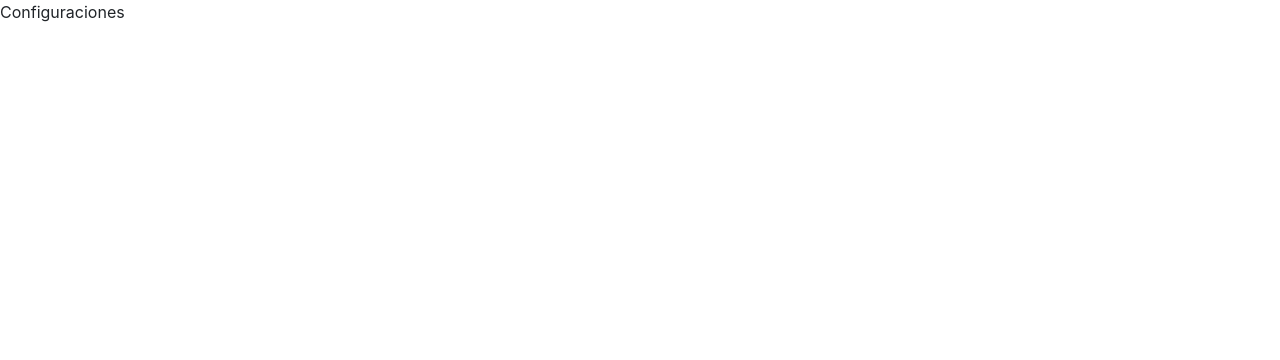
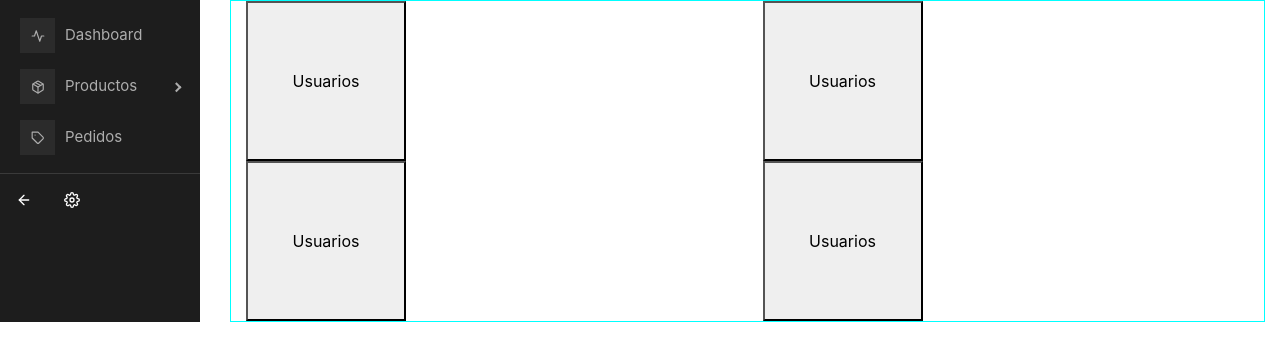
Before and after one commit to FLOTUZ/core, a Next.js app: page /configuraciones in a window 1280 px wide. Shown: the top 360 px of the page. Built offline with nearby package versions, Linux system fonts and the light colour scheme.

Commit message:
[Pages] Se agregaron rutas de configuraciones

```diff
--- a/components/layouts/DefaultLayout.js
+++ b/components/layouts/DefaultLayout.js
@@ -16,6 +16,7 @@ function DefaultLayout(props) {
           {props.children}
         </Col>
       </Row>
+
     </>
   );
 }
--- a/components/layouts/DefaultLayout.module.css
+++ b/components/layouts/DefaultLayout.module.css
@@ -1,10 +1,8 @@
 .menu{
-    background-color: aqua;
     height: auto;
 }
 
 .main{
-    background-color: blue;
     width: auto ;
 }
 
--- /dev/null
+++ b/pages/configuraciones/Index.module.css
@@ -0,0 +1,8 @@
+.button{
+    height: 10rem;
+    width: 10rem;
+}
+
+.lay{
+    border: 1px solid aqua;
+}
--- a/pages/configuraciones/index.js
+++ b/pages/configuraciones/index.js
@@ -1,10 +1,39 @@
+import DefaultLayout from "components/layouts/DefaultLayout";
+import { Col, Container, Row } from "react-bootstrap";
+
+import styles from "./Index.module.css";
+
 function Configuraciones() {
-    return (
-        <div>
-            Configuraciones
-        </div>
-
-    );
+  return (
+    <DefaultLayout>
+      <Container className={styles.lay} fluid="md">
+        <Row>
+          <Col>
+            <button className={styles.button}>
+                Usuarios
+            </button>
+          </Col>
+          <Col>
+            <button className={styles.button}>
+                Usuarios
+            </button>
+          </Col>
+        </Row>
+        <Row>
+        <Col>
+            <button className={styles.button}>
+                Usuarios
+            </button>
+          </Col>
+          <Col>
+            <button className={styles.button}>
+                Usuarios
+            </button>
+          </Col>
+        </Row>
+      </Container>
+    </DefaultLayout>
+  );
 }
 
 export default Configuraciones;
--- a/styles/Dashboard.module.css
+++ b/styles/Dashboard.module.css
@@ -1,4 +1,3 @@
-
 .cards{
     list-style: none;
     display: flex;
```
Also changed, not shown: pages/Dashboard.js (+42 -33 lines), pages/productos/detalles.js (added, +11 -0 lines), pages/productos/nuevo.js (+4 -11 lines).
